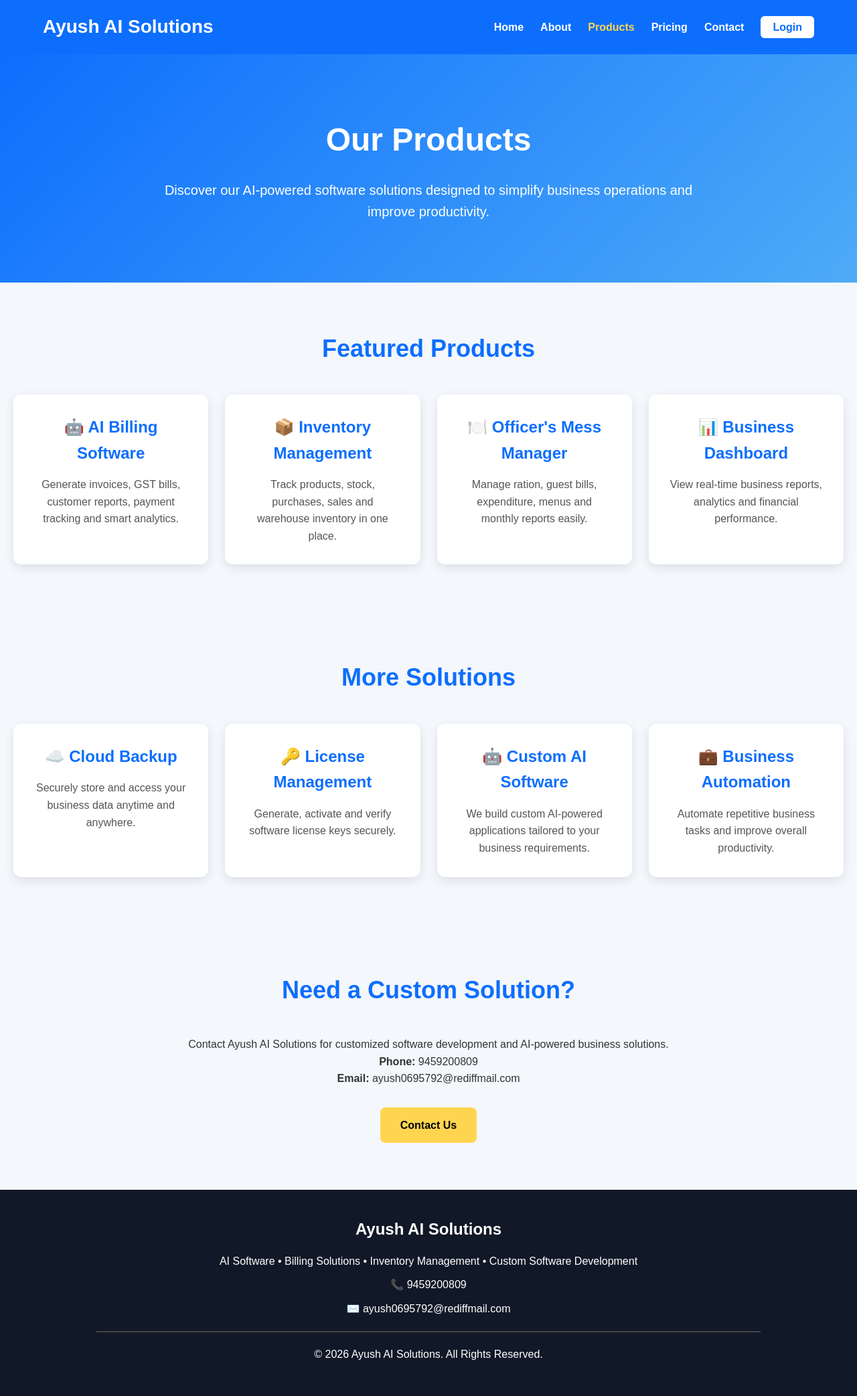
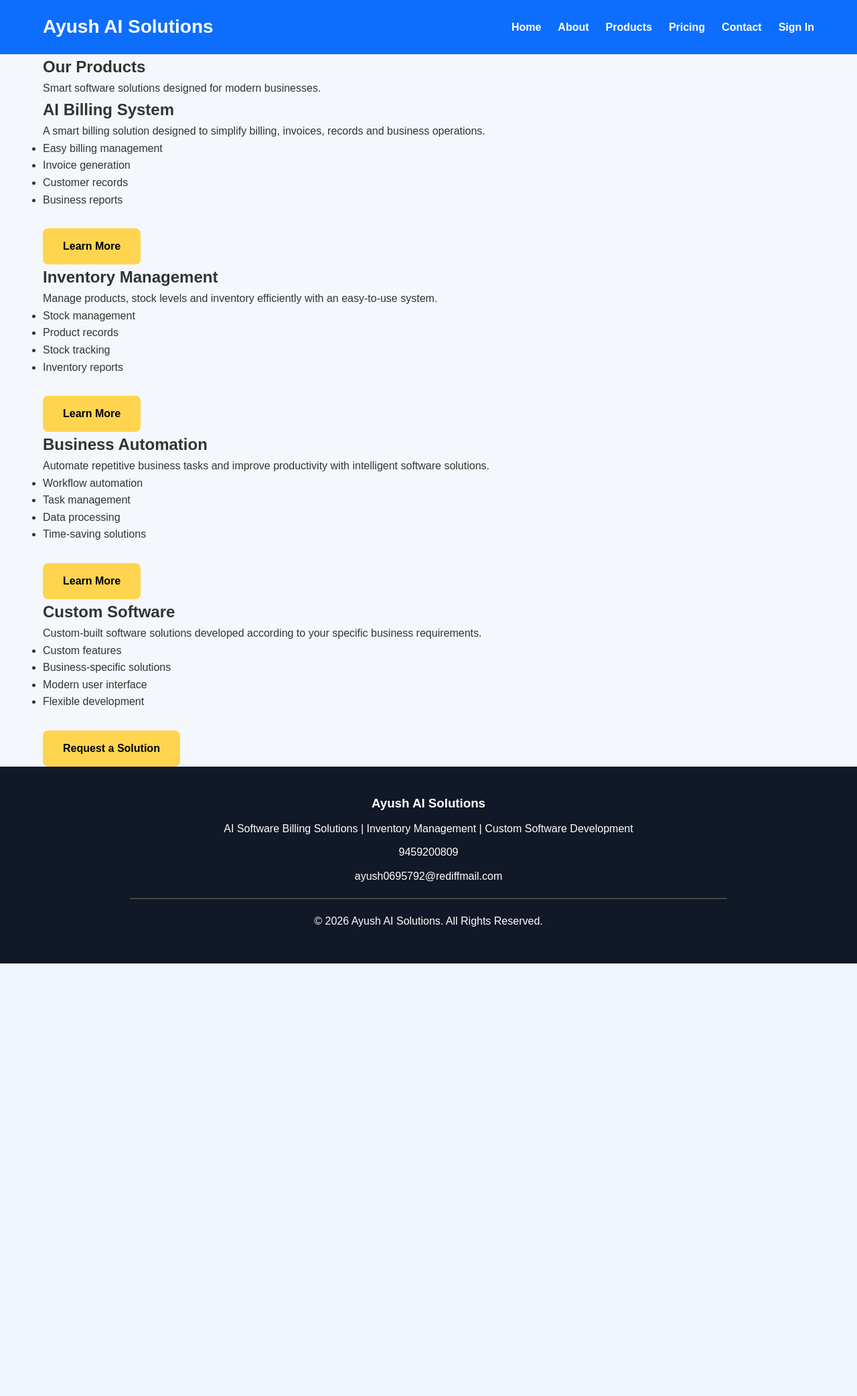
Before and after one commit to Dhimanlab/ayushaisolutions, a Flask app: page /products in a window 1280 px wide. Shown: the whole page at 67% size. After the commit the page ends 1439 px from the top, so only its background shows below. Run offline with Flask 3, Linux system fonts and the light colour scheme.

Commit message:
Revise products page layout and content
Updated the title and navigation links in the products page. Enhanced the product descriptions and removed the contact section.

```diff
--- a/backend/templates/products.html
+++ b/backend/templates/products.html
@@ -3,15 +3,16 @@
 <head>
     <meta charset="UTF-8">
     <meta name="viewport" content="width=device-width, initial-scale=1.0">
-    <title>Products - Ayush AI Solutions</title>
+
+    <title>Products | Ayush AI Solutions</title>
 
     <link rel="stylesheet" href="{{ url_for('static', filename='css/style.css') }}">
 </head>
+
 <body>
 
 <header>
     <div class="container">
-
         <div class="logo">
             <h2>Ayush AI Solutions</h2>
         </div>
@@ -20,150 +21,126 @@
             <ul>
                 <li><a href="/">Home</a></li>
                 <li><a href="/about">About</a></li>
-                <li><a href="/products" class="active">Products</a></li>
+                <li><a href="/products">Products</a></li>
                 <li><a href="/pricing">Pricing</a></li>
                 <li><a href="/contact">Contact</a></li>
-                <li><a href="/login" class="login-btn">Login</a></li>
+                <li><a href="/login">Sign In</a></li>
             </ul>
         </nav>
-
     </div>
 </header>
 
-<section class="hero">
+<main>
 
-    <div class="hero-content">
+    <section class="page-hero">
+        <div class="container">
+            <h1>Our Products</h1>
+            <p>Smart software solutions designed for modern businesses.</p>
+        </div>
+    </section>
 
-        <h1>Our Products</h1>
+    <section class="products-section">
+        <div class="container">
+
+            <div class="products-grid">
+
+                <div class="product-card">
+                    <h2>AI Billing System</h2>
 
                     <p>
-            Discover our AI-powered software solutions designed to
-            simplify business operations and improve productivity.
+                        A smart billing solution designed to simplify
+                        billing, invoices, records and business operations.
                     </p>
 
+                    <ul>
+                        <li>Easy billing management</li>
+                        <li>Invoice generation</li>
+                        <li>Customer records</li>
+                        <li>Business reports</li>
+                    </ul>
+
+                    <a href="/contact" class="btn">Learn More</a>
                 </div>
 
-</section>
+                <div class="product-card">
+                    <h2>Inventory Management</h2>
 
-<section class="features">
+                    <p>
+                        Manage products, stock levels and inventory
+                        efficiently with an easy-to-use system.
+                    </p>
 
-    <h2>Featured Products</h2>
+                    <ul>
+                        <li>Stock management</li>
+                        <li>Product records</li>
+                        <li>Stock tracking</li>
+                        <li>Inventory reports</li>
+                    </ul>
 
-    <div class="feature-grid">
-
-        <div class="card">
-            <h3>🤖 AI Billing Software</h3>
-            <p>
-                Generate invoices, GST bills, customer reports,
-                payment tracking and smart analytics.
-            </p>
+                    <a href="/contact" class="btn">Learn More</a>
                 </div>
 
-        <div class="card">
-            <h3>📦 Inventory Management</h3>
+                <div class="product-card">
+                    <h2>Business Automation</h2>
+
                     <p>
-                Track products, stock, purchases, sales
-                and warehouse inventory in one place.
+                        Automate repetitive business tasks and improve
+                        productivity with intelligent software solutions.
                     </p>
-        </div>
 
-        <div class="card">
-            <h3>🍽️ Officer's Mess Manager</h3>
+                    <ul>
+                        <li>Workflow automation</li>
+                        <li>Task management</li>
+                        <li>Data processing</li>
+                        <li>Time-saving solutions</li>
+                    </ul>
+
+                    <a href="/contact" class="btn">Learn More</a>
+                </div><div class="product-card">
+                    <h2>Custom Software</h2>
+
                     <p>
-                Manage ration, guest bills, expenditure,
-                menus and monthly reports easily.
+                        Custom-built software solutions developed according
+                        to your specific business requirements.
                     </p>
-        </div>
 
-        <div class="card">
-            <h3>📊 Business Dashboard</h3>
-            <p>
-                View real-time business reports,
-                analytics and financial performance.
-            </p>
+                    <ul>
+                        <li>Custom features</li>
+                        <li>Business-specific solutions</li>
+                        <li>Modern user interface</li>
+                        <li>Flexible development</li>
+                    </ul>
+
+                    <a href="/contact" class="btn">Request a Solution</a>
                 </div>
 
             </div>
 
-</section><section class="services">
-
-    <h2>More Solutions</h2>
-
-    <div class="feature-grid">
-
-        <div class="card">
-            <h3>☁️ Cloud Backup</h3>
-            <p>
-                Securely store and access your business data
-                anytime and anywhere.
-            </p>
         </div>
-
-        <div class="card">
-            <h3>🔑 License Management</h3>
-            <p>
-                Generate, activate and verify software
-                license keys securely.
-            </p>
-        </div>
-
-        <div class="card">
-            <h3>🤖 Custom AI Software</h3>
-            <p>
-                We build custom AI-powered applications
-                tailored to your business requirements.
-            </p>
-        </div>
-
-        <div class="card">
-            <h3>💼 Business Automation</h3>
-            <p>
-                Automate repetitive business tasks and
-                improve overall productivity.
-            </p>
-        </div>
-
-    </div>
-
     </section>
 
-<section class="contact-preview">
+</main>
 
-    <h2>Need a Custom Solution?</h2>
+<footer>
+    <div class="container">
+
+        <h3>Ayush AI Solutions</h3>
 
         <p>
-        Contact Ayush AI Solutions for customized software
-        development and AI-powered business solutions.
-    </p>
-
-    <p><strong>Phone:</strong> 9459200809</p>
-    <p><strong>Email:</strong> ayush0695792@rediffmail.com</p>
-
-    <a href="/contact" class="btn">Contact Us</a>
-
-</section>
-
-<footer>
-
-    <div class="footer-content">
-
-        <h2>Ayush AI Solutions</h2>
-
-        <p>
-            AI Software • Billing Solutions • Inventory Management •
+            AI Software Billing Solutions |
+            Inventory Management |
             Custom Software Development
         </p>
 
-        <p>📞 9459200809</p>
+        <p>9459200809</p>
 
-        <p>✉️ ayush0695792@rediffmail.com</p>
+        <p>ayush0695792@rediffmail.com</p>
 
         <hr>
 
         <p>© 2026 Ayush AI Solutions. All Rights Reserved.</p>
 
     </div>
-
 </footer>
 
 <script src="{{ url_for('static', filename='js/script.js') }}"></script>
```
Lines whose indentation alone changed are shown as unchanged.
